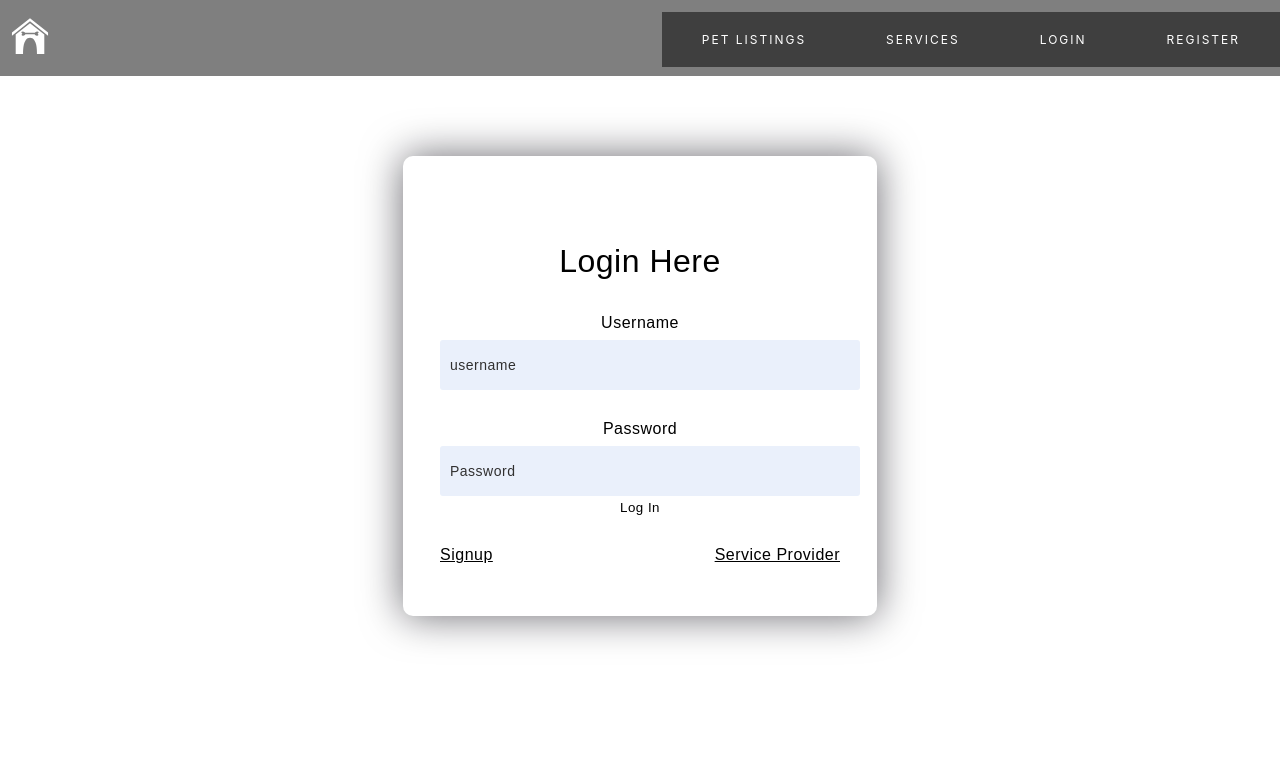
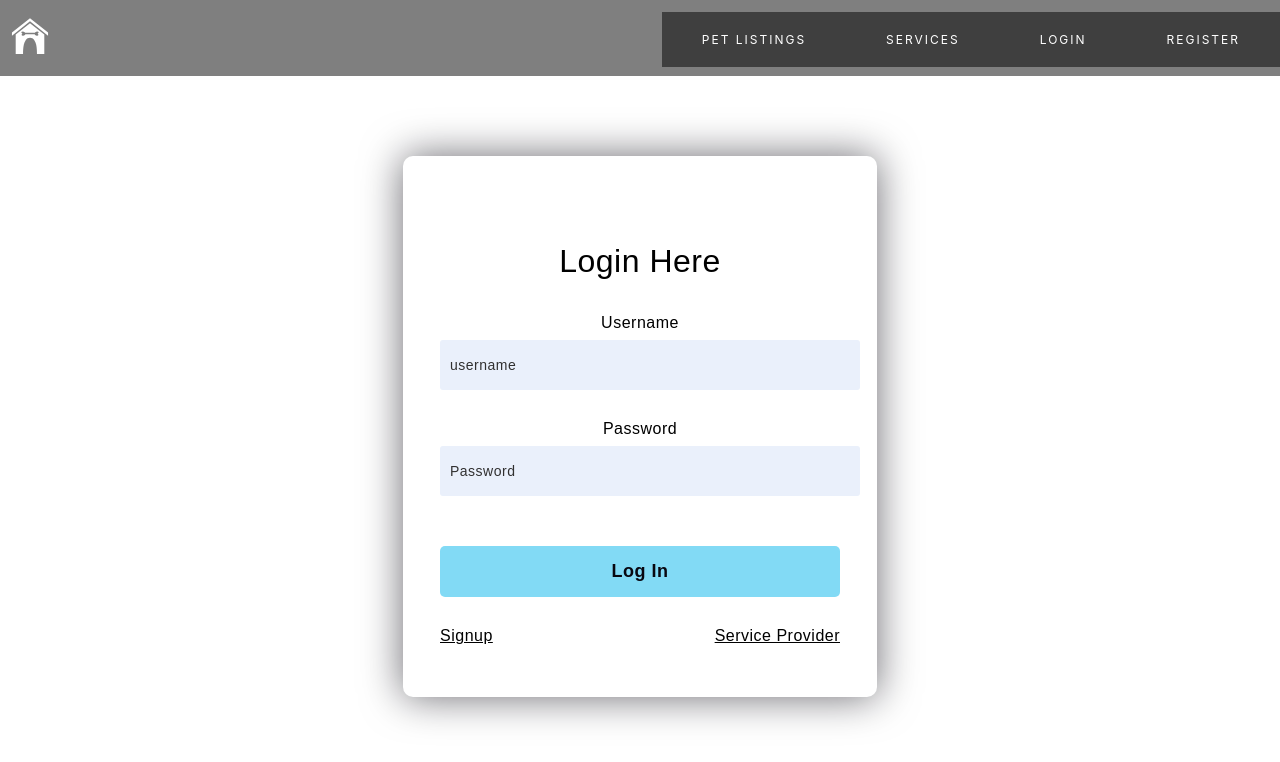
Before and after one commit to wonke2/Find-A-Pet, a React (Create React App) app: page /userlogin in a window 1280 px wide. Shown: the top 762 px of the page. Built offline with nearby package versions, Linux system fonts and the light colour scheme.

Commit message:
minor changes

```diff
--- a/src/pages/UserLogin.js
+++ b/src/pages/UserLogin.js
@@ -50,7 +50,7 @@ const UserLogin = () => {
 					}}
 				/>
 
-				<button onClick={login}>Log In</button>
+				<div className={styles.button} onClick={login}>Log In</div>
 				<div className={styles.social}>
 					<Link to="/usersignup">Signup</Link>
 					<Link to="/splogin">Service Provider</Link>
```
